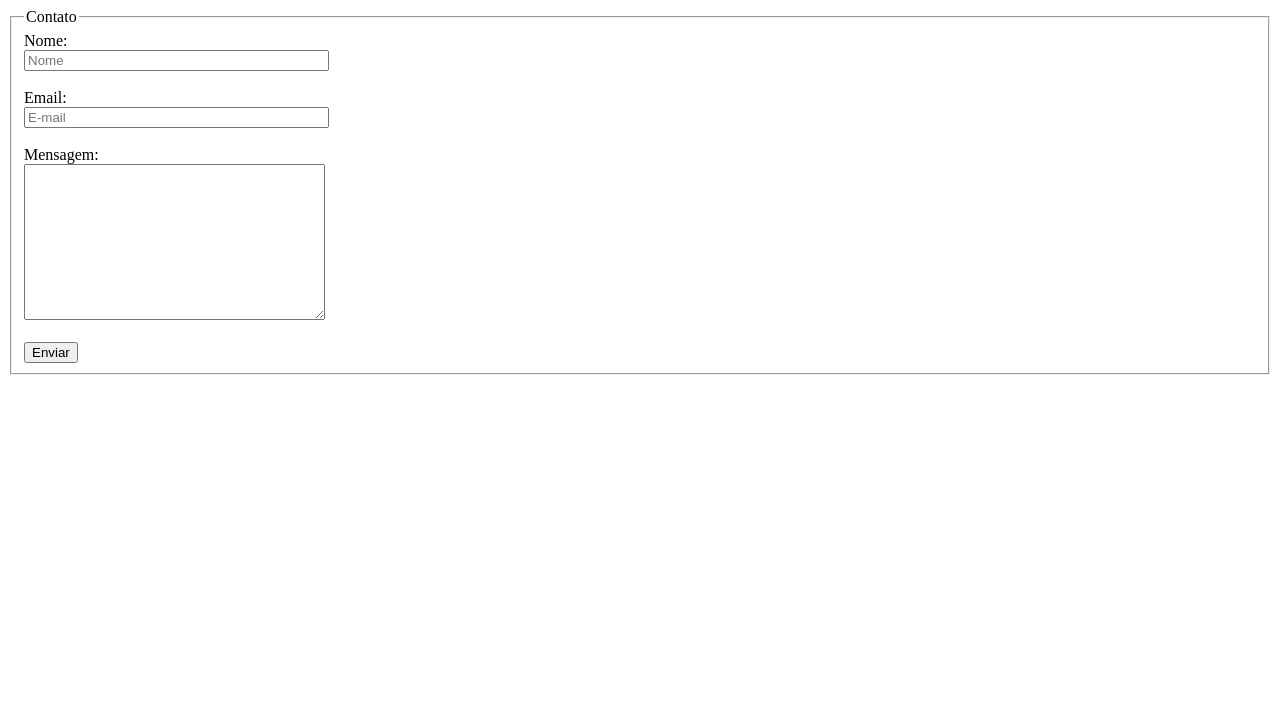
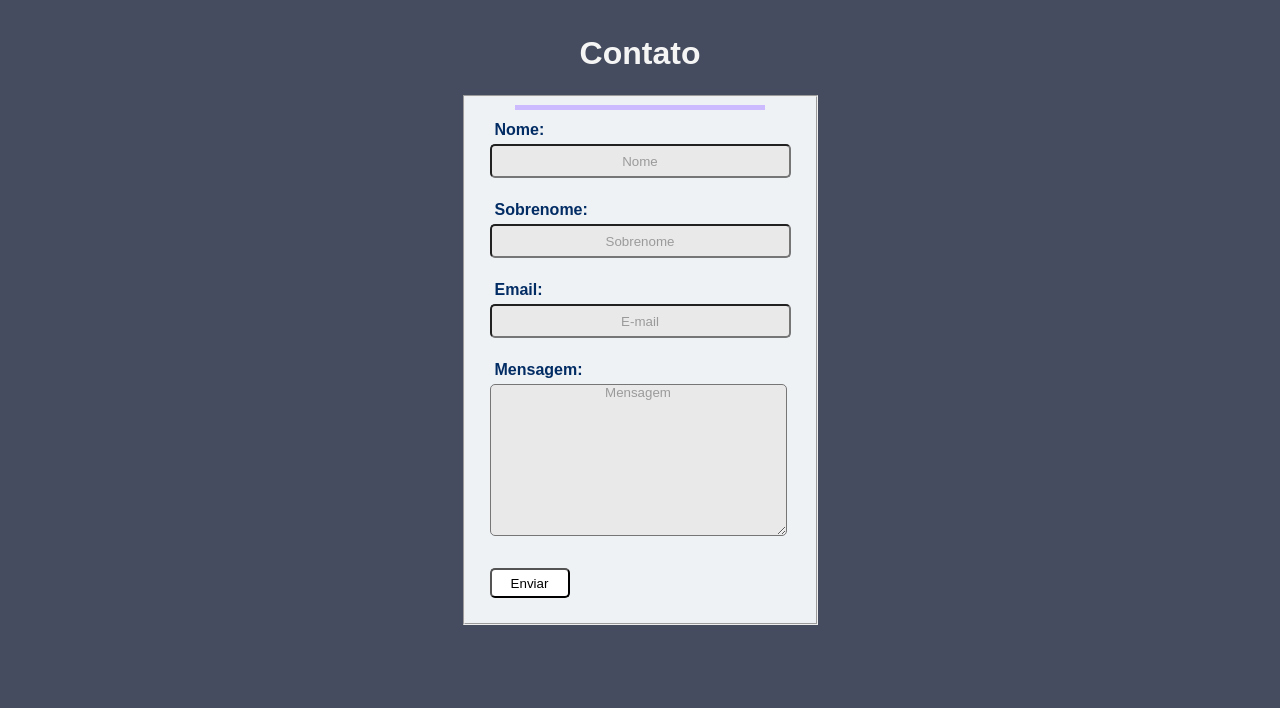
Before and after one commit to carvalhodanielg/Forms, a plain HTML site: page Index.html in a window 1280 px wide. Drawn offline with Linux system fonts and the light colour scheme.

Commit message:
Criação do CSS

```diff
--- a/Index.html
+++ b/Index.html
@@ -5,26 +5,61 @@
     <meta http-equiv="X-UA-Compatible" content="IE=edge">
     <meta name="viewport" content="width=device-width, initial-scale=1.0">
     <title>Contato</title>
+    <link rel="stylesheet" type="text/css" href="style.css" media="screen">
 </head>
 <body>
 
-    <form action="contato"  >
-          <fieldset>
-              <legend>Contato</legend>
 
-            <label for="nome">Nome: </label> <br>
-            <input type="text" id= "nome" nome="nome" required size="35" placeholder="Nome"> <br> <br>
+    <div id="titulo">
+
+        <p>
+            <h1>Contato</h1>
+        </p>
+
+    </div>
 
 
-            <label for="email">Email: </label> <br>
-            <input type="email" id="email" nome="email" required size="35" placeholder="E-mail"> <br><br>
-
-            <label for="mensagem">Mensagem: </label> <br>
-            <textarea name="mensagem" id="mensagem" cols="35" rows="10"></textarea>
-            <br><br>
+    <div class="linha"></div>
 
 
-            <input type="button" id="enviar" value="Enviar">
+    <form action="contato" >
+          <fieldset id = "campo" >
+              <legend Id="legenda"></legend>
+
+
+              <div class = "description">
+
+                <label for="nome"> <strong>Nome:</strong> </label> <br>
+                <input type="text" id= "nome" nome="nome" required size="35" placeholder="Nome"> <br> <br>
+
+            </div>
+
+
+            <div class="description">
+                <label for="Sobrenome"> <strong>Sobrenome:</strong> </label> <br>
+                <input type="text" id= "Sobrenome" nome="Sobrenome" required size="35" placeholder="Sobrenome"> <br> <br>
+            </div>
+
+            <div class="description">
+
+                <label for="email"> <strong>Email:</strong> </label> <br>
+                <input type="email" id="email" nome="email" required size="35" placeholder="E-mail"> <br><br>
+
+            </div>
+
+            <div class="description">
+
+                <label for="mensagem"> <strong>Mensagem:</strong> </label> <br>
+                <textarea name="mensagem" id="mensagem" cols="35" rows="10" placeholder="Mensagem"></textarea>
+                <br><br>
+
+            </div>
+            <div class="botao">
+
+                <input type="button" id="enviar" value="Enviar">
+
+            </div>
+
 
         </fieldset>
     </form>
--- /dev/null
+++ b/style.css
@@ -0,0 +1,105 @@
+ *{
+    margin: 5px;
+    padding: 0;
+    font-family: sans-serif;
+
+ }
+
+
+
+ body{
+     background-color: rgb(70, 76, 95);
+     display: flex;
+     justify-content: center;
+ }
+
+ #titulo{
+   color: whitesmoke;
+   text-align: right;
+   position: absolute;
+    margin: 20px;
+ }
+
+
+
+ #campo {
+     font-family: sans-serif;
+     color: blueviolet;
+ }
+
+#legenda {
+
+    text-align: center;
+}
+
+.description{
+    margin: 0 auto;
+    color: rgb(2, 44, 100);
+
+    /* display: flex;
+    justify-content: center;
+    text-align: center;
+    */
+
+}
+
+.linha{
+   background-color: #CCBBFF;
+    position:absolute;
+    width: 250px;
+    height: 5px;
+    margin-top: 95px;
+}
+
+fieldset{
+
+    padding: 20px;
+    background-color: rgb(239, 242, 245);
+    margin: 80px;
+
+
+}
+
+label{
+
+    font-size: medium;
+    font-family: 'Franklin Gothic Medium', 'Arial Narrow', Arial, sans-serif;
+}
+
+input{
+    font-family: sans-serif;
+    background-color:rgb(233, 233, 233);
+    border-radius: 5px;
+    height: 30px;
+}
+
+textarea{
+    font-family: sans-serif;
+    background-color:rgb(233, 233, 233);
+    border-radius: 5px;
+
+}
+
+.botao{
+
+
+}
+
+
+
+#enviar{
+    width: 80px;
+    background-color: white;
+    margin: 0 auto;
+}
+
+#enviar:hover{
+    background-color: #CCBBFF ;
+
+}
+
+::placeholder{
+    color: rgba(0, 0, 0, 0.336);
+    text-align: center;
+
+}
```
